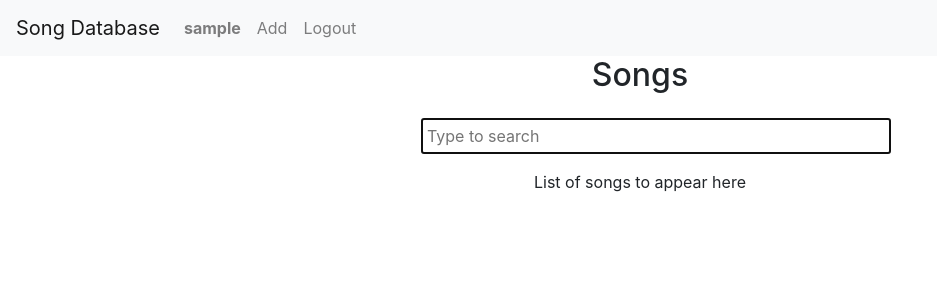
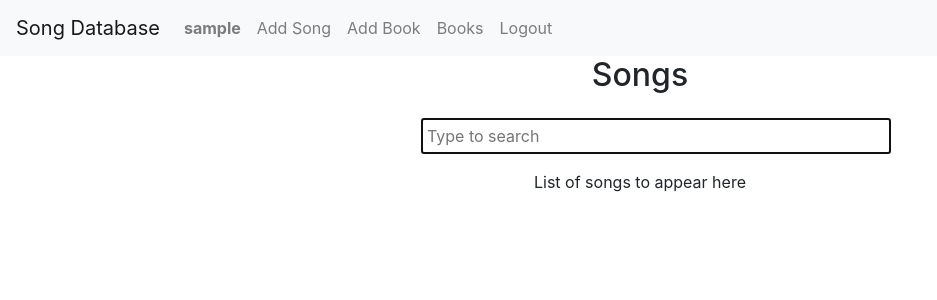
Before and after one commit to jermin2/songs, a Django app: page / in a window 1280 px wide. Shown: the top 300 px of the page, without its empty margins (0-937 px from the left). Run offline with Django 3.2, Linux system fonts and the light colour scheme; the visitor is signed in with stand-in values (Sample User, id 1); data that the repository does not hold is empty; parts of the project's set-up code (start-up, migrations or seed data) failed here and were passed over; some libraries are stand-ins or nearby versions.

Commit message:
Add, view, edit song books

```diff
--- /dev/null
+++ b/database/static/database/database.js
@@ -0,0 +1,105 @@
+document.addEventListener('DOMContentLoaded', function() {
+    console.log("content loaded")
+    load_contents()
+
+    document.querySelector("#search").addEventListener('keyup', event => {
+        searchTerm = document.querySelector('#search').value
+        console.log(searchTerm)
+
+        // i means ignore case
+        let re = new RegExp(searchTerm, 'i')
+        console.log(re)
+
+        // Find all the ones that DON"T match (returns -1)
+        const filtered_list = song_list.filter(song => {
+
+        //Get the song-list DOM element
+        const songlist = document.querySelector('#song-list')
+
+            // Choose whether to display
+            display = song.title.search(re) >= 0
+            if (display){
+                //
+                songlist.querySelector(`#id-${song.id}`).style.display = "block"
+            }
+            else
+            songlist.querySelector(`#id-${song.id}`).style.display = "none"
+            return display
+        })
+    })
+
+})
+song_list = ""
+function load_contents() {
+
+    // Send the Json request containing post_id, and content
+    fetch('/fetch_songs', {
+    method: 'GET',
+    })
+    .then(response => response.json())
+    .then(result => {
+        // Print result
+        console.log(result)
+        song_list = result.song_list
+
+    });
+}
+
+
+function remove_song_to_book(id){
+    console.log("Adding song to book")
+    const song_id = id
+    const book_id = JSON.parse(document.getElementById('book_id').textContent);
+    fetch('/song_to_book', {
+        method: 'POST',
+        body: JSON.stringify({
+            song_id: id,
+            book_id: book_id,
+            method:"remove"
+        })
+    })
+    .then(response => response.json())
+    .then(result => {
+        // Remove the song from the book list
+        child = document.querySelector('#book-song-list').querySelector(`#id-${result.song.id}`)
+        document.querySelector('#book-song-list').removeChild(child)
+
+        // Make the song selectable in the list
+        document.querySelector('#song-list').querySelector(`#id-${result.song.id}`).classList.remove("selected")
+    })
+}
+
+
+function add_song_to_book(id){
+    console.log("Adding song to book")
+    const song_id = id
+    const book_id = JSON.parse(document.getElementById('book_id').textContent);
+
+    fetch('/song_to_book', {
+        method: 'POST',
+        body: JSON.stringify({
+            song_id: id,
+            book_id: book_id,
+            method:"add"
+        })
+    })
+    .then(response => response.json())
+    .then(result => {
+        // Return a new HTML element in the Book List
+        document.querySelector('#book-song-list').append(createSongBookElement(result.song))
+
+        // Make the song unselectable in the list
+        document.querySelector('#song-list').querySelector(`#id-${result.song.id}`).classList.add("selected")
+    })
+}
+
+// Create a new HTML element for the book lit
+function createSongBookElement(song) {
+    const e = document.createElement("div")
+    e.classList = "book-item"
+    e.id = `id-${song.id}`
+    e.dataset.id = song.id
+    e.innerHTML = song.title
+    e.onclick = () => {remove_song_to_book(song.id) }
+    return e
+}
--- a/database/templates/database/index.html
+++ b/database/templates/database/index.html
@@ -1,4 +1,5 @@
 {% extends "database/layout.html" %}
+{% load static %}
 
 {% block body %}
 
@@ -34,51 +35,7 @@
 
     </div>
 
-    <script>
-        document.addEventListener('DOMContentLoaded', function() {
-            console.log("content loaded")
-            load_contents()
 
-            document.querySelector("#search").addEventListener('keyup', event => {
-                searchTerm = document.querySelector('#search').value
-                console.log(searchTerm)
-
-                // i means ignore case
-                let re = new RegExp(searchTerm, 'i')
-                console.log(re)
-
-                // Find all the ones that DON"T match (returns -1)
-                const filtered_list = song_list.filter(song => {
-
-                    // Choose whether to display
-                    display = song.title.search(re) >= 0
-                    if (display){
-                        //
-                        document.querySelector(`#id-${song.id}`).style.display = "block"
-                    }
-                    else
-                        document.querySelector(`#id-${song.id}`).style.display = "none"
-                    return display
-                })
-            })
-
-        })
-        song_list = ""
-        function load_contents() {
-
-            // Send the Json request containing post_id, and content
-            fetch('/fetch_songs', {
-            method: 'GET',
-            })
-            .then(response => response.json())
-            .then(result => {
-                // Print result
-                console.log(result)
-                song_list = result.song_list
-
-            });
-        }
-
-    </script>
+    <script src="{% static 'database/database.js' %}?v=7"></script>
 
 {% endblock %}
--- a/database/templates/database/layout.html
+++ b/database/templates/database/layout.html
@@ -6,6 +6,7 @@
         <title>{% block title %}Social Network{% endblock %}</title>
         <link rel="stylesheet" href="https://stackpath.bootstrapcdn.com/bootstrap/4.4.1/css/bootstrap.min.css" integrity="sha384-Vkoo8x4CGsO3+Hhxv8T/Q5PaXtkKtu6ug5TOeNV6gBiFeWPGFN9MuhOf23Q9Ifjh" crossorigin="anonymous">
         <link href="{% static 'database/styles.css' %}?v=3" rel="stylesheet">
+
         {% block script %}
         {% endblock %}
 
@@ -22,12 +23,17 @@
                         <a class="nav-link" href="/"><strong>{{ user.username }}</strong></a>
                     </li>
                     <li class="nav-item">
-                        <a class="nav-link" href="{% url 'add' %}">Add</a>
+                        <a class="nav-link" href="{% url 'add' %}">Add Song</a>
                     </li>
+                    <li class="nav-item">
+                        <a class="nav-link" href="{% url 'add_book' %}">Add Book</a>
+                    </li>
+                    <li class="nav-item"><a href="{% url 'books' %}" class="nav-link">Books</a></li>
                     <li class="nav-item">
                         <a class="nav-link" href="{% url 'logout' %}">Logout</a>
                     </li>
                     {% else %}
+                    <li class="nav-item"><a href="{% url 'books' %}" class="nav-link">Books</a></li>
                     <li class="nav-item"><a href="{% url 'login' %}" class="nav-link">Login</a></li>
                     <li class="nav-item"><a href="{% url 'register' %}" class="nav-link">Register</a></li>
                     {% endif %}
--- a/database/templates/database/song.html
+++ b/database/templates/database/song.html
@@ -8,7 +8,10 @@
 
 <div class="container">
 
+    {% if user.is_authenticated %}
     <a href="{% url 'edit' id=song.id %}" class="btn btn-outline-primary">Edit</a>
+    <a href="{% url 'edit' id=song.id %}" class="btn btn-outline-secondary">Delete</a>
+    {% endif %}
 
     <div class="title" id="title">{{ song.title }}</div>
     <div class="content" id="content">{{ song.content }}</div>
--- a/database/urls.py
+++ b/database/urls.py
@@ -10,5 +10,10 @@ urlpatterns = [
     path('song/<int:id>', views.song_view, name="song"),
     path('add', views.add, name="add"),
     path('edit/<int:id>', views.edit, name="edit"),
-    path('fetch_songs', views.fetch_songs, name="fetch_songs")
+    path('fetch_songs', views.fetch_songs, name="fetch_songs"),
+    path('book/add', views.add_book, name="add_book"),
+    path('book/<int:id>', views.book_view, name="book"),
+    path('books', views.books_view, name="books"),
+    path('book/<int:id>/edit', views.book_edit, name="book_edit"),
+    path('song_to_book', views.song_to_book, name="song_to_book")
 ]
--- a/database/views.py
+++ b/database/views.py
@@ -3,11 +3,13 @@ from django.db import IntegrityError
 from django.http import HttpResponse, HttpResponseRedirect
 from django.contrib.auth import authenticate, login, logout
 from django.contrib.auth.decorators import login_required
+from django.views.decorators.csrf import csrf_exempt
 from django.urls import reverse
 from django import forms
 from django.http import JsonResponse
+import json
 
-from .models import User, Song
+from .models import User, Song, Book, Song_Book
 
 def index(request):
 
@@ -127,7 +129,8 @@ def edit(request, id):
         return render(request, "database/add.html", {
             "id":id,
             "form":form,
-            "edit":True
+            "route":"edit",
+            "title":"Edit Song"
         })
 
     # GET request
@@ -147,7 +150,8 @@ def edit(request, id):
         return render(request, "database/add.html",{
             "id":id,
             "form":form,
-            "edit":True
+            "route":"edit",
+            "title":"Edit Song"
         })
 
 
@@ -191,11 +195,13 @@ def add(request):
 
         # If form is invalid
         return render(request, "database/add.html", {
-            "form":form
+            "form":form,
+            "title": "Add Song",
         })
 
     return render(request, "database/add.html", {
-        "form":SongForm()
+        "form":SongForm(),
+        "title": "Add Song",
     })
 
 def fetch_songs(request):
@@ -206,7 +212,126 @@ def fetch_songs(request):
         "song_list":[s.mini_serialize() for s in Song.objects.all()]
     })
 
+@login_required
+def add_book(request):
 
+    if request.method=="POST":
+        # Take in the data the user submitted and save it as form
+        form = BookForm(request.POST)
+
+        # Check if form is valid
+        if form.is_valid():
+            # Isolate the data from the 'cleaned' version
+            title = form.cleaned_data["title"]
+            year = form.cleaned_data["year"]
+
+            try:
+                book = Book.objects.create(
+                    title=title,
+                    year=year
+                )
+                book.save()
+                return HttpResponseRedirect(reverse("index"))
+
+            except Exception as e:
+                print(e)
+                return HttpResponse(e)
+
+        # If form is invalid
+        return render(request, "database/add.html", {
+            "form":form,
+            "title": "New Book",
+            "route": "add_book"
+        })
+
+    return render(request, "database/add.html", {
+        "title": "New Book",
+        "form":BookForm(),
+        "route": "add_book"
+    })
+
+def book_view(request, id):
+
+    book_1 = Book.objects.get(id=id)
+    print(book_1.title)
+
+    # Get all the song and relevant info
+    book = Song_Book.objects.filter(book=book_1).select_related()
+
+    return render(request, "database/book.html", {
+        "book":book,
+        "id":id
+    })
+
+def books_view(request):
+
+    books = Book.objects.all()
+
+    return render(request, "database/books.html", {
+        "books":books
+    })
+
+@login_required
+def book_edit(request, id):
+
+    book = Book.objects.get(id=id)
+    # Get all the song and relevant info
+    booklist = Song_Book.objects.filter(book=book).select_related()
+
+    return render(request, "database/book_add.html", {
+        "booklist":booklist,
+        "songs":Song.objects.all(),
+        "book":book
+    })
+    return HttpResponse("Edit book")
+
+@login_required
+@csrf_exempt
+def song_to_book(request):
+    if request.method != "POST":
+        print(request)
+        return JsonResponse({"error": "POST request required."}, status=400)
+
+    # Get new post data
+    data = json.loads(request.body)
+    print(data)
+
+
+    # # SHould be able to add
+    # # should be able to remove
+    book_id = data.get("book_id")
+    song_id = data.get("song_id")
+
+    # Get the book to change
+    book = Book.objects.get(id=book_id)
+
+    # Get the song to change
+    song = Song.objects.get(id=song_id)
+
+    # Add the song to the book
+    try:
+        if data.get("method") == "add":
+            book.songs.add(song)
+        elif data.get("method") == "remove":
+            book.songs.remove(song)
+        book.save()
+
+    except Exception as e:
+        return JsonResponse({
+            "fail":e
+        })
+
+    # Return JsonResponse of new book list
+    return JsonResponse({
+        "success":"Adding song to book",
+        "songs":[book.mini_serialize() for book in book.songs.all()],
+        "song":song.mini_serialize()
+    })
+
+
+class BookForm(forms.Form):
+    title =     forms.CharField(label='Title',      max_length=100, widget=forms.TextInput(attrs={'class': 'col-md-6 form-control'}))
+    year =      forms.IntegerField(label='Year',    required=False, widget=forms.TextInput(attrs={'class':'col-md-6 form-control'}))
 
 class SongForm(forms.Form):
     title =     forms.CharField(label='Title',      max_length=100, widget=forms.TextInput(attrs={'class': 'col-md-6 form-control'}))
```
Also changed, not shown: database/models.py (+6 -5 lines), database/templates/database/add.html (+9 -1 lines), database/templates/database/book.html (added, +26 -0 lines), database/templates/database/book_add.html (added, +83 -0 lines), database/templates/database/books.html (added, +19 -0 lines), 1 other file.
